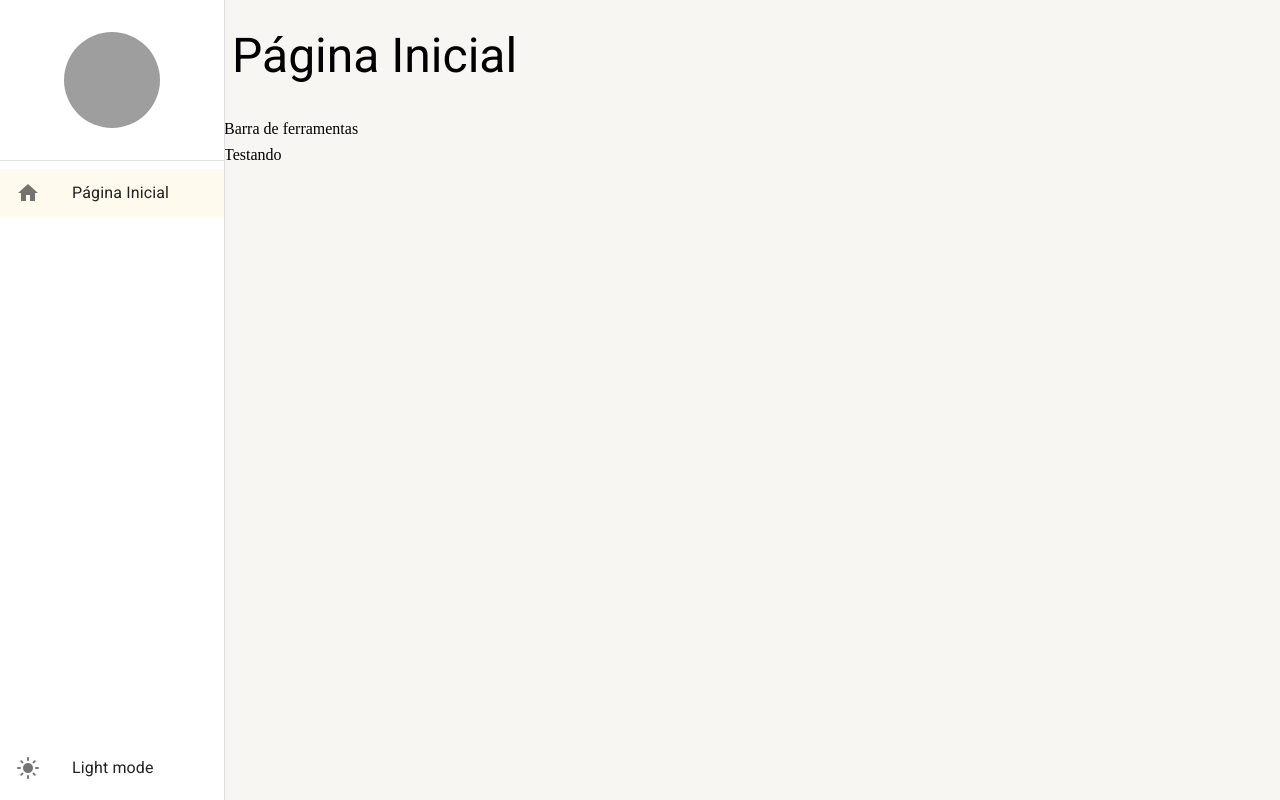
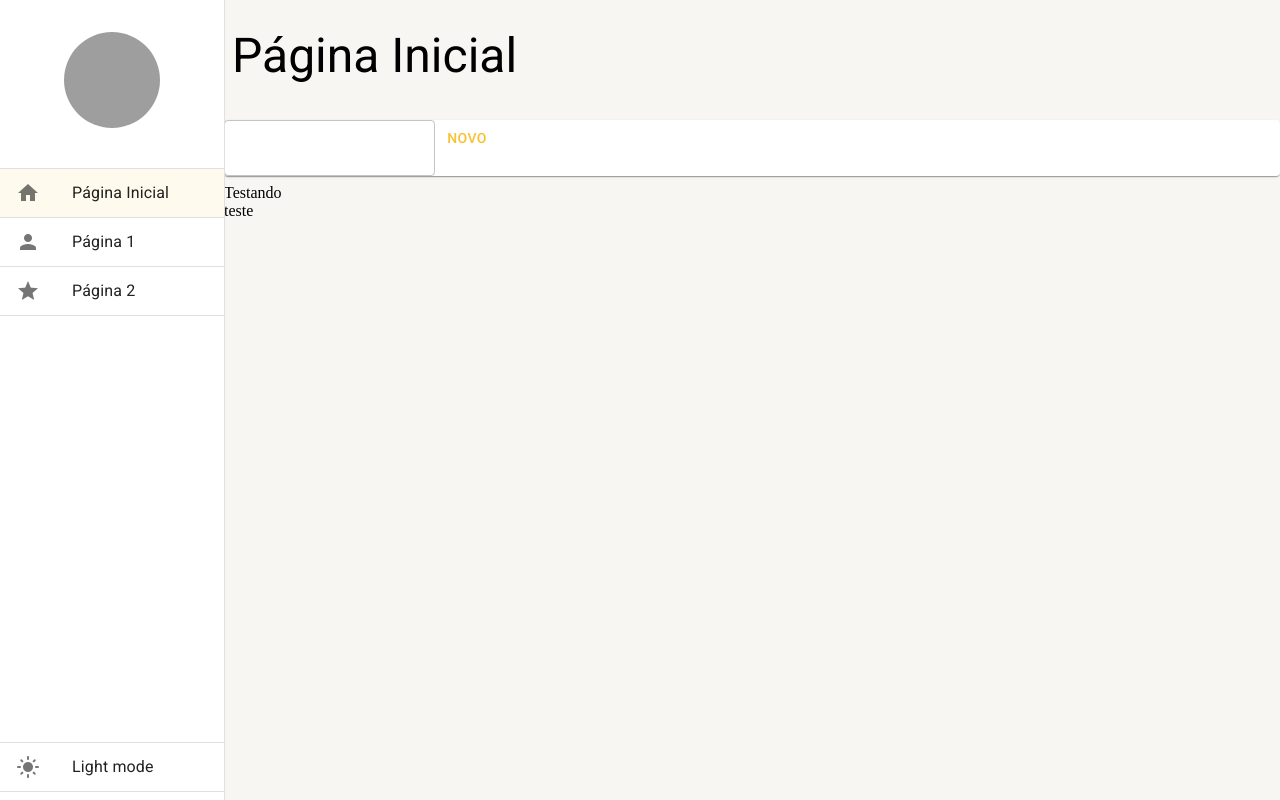
Before and after one commit to pallomagualter/layoutMaterialUI, a React (Create React App) app: page /pagina-inicial in a window 1280 px wide. Built offline with nearby package versions, Linux system fonts and the light colour scheme; grey boxes are pictures that could not be loaded.

Commit message:
feat: added toolbar

```diff
--- a/src/pages/dashboard/Dashboard.tsx
+++ b/src/pages/dashboard/Dashboard.tsx
@@ -1,10 +1,17 @@
+import { Toolbar } from '../../shared/components';
 import { LayoutBaseDePagina } from '../../shared/layouts';
 
 export const Dashboard: React.FC = () => {
 
   return (
-    <LayoutBaseDePagina title='Página Inicial' toolbar={<>Barra de ferramentas</>}>
+    <LayoutBaseDePagina
+      title='Página Inicial'
+      toolbar={(
+        <Toolbar />
+      )}
+    >
       Testando
+      <footer>teste</footer>
     </LayoutBaseDePagina>
   );
 };
--- a/src/routes/index.tsx
+++ b/src/routes/index.tsx
@@ -13,7 +13,17 @@ export const AppRoutes = () => {
         icon: 'home',
         path: '/pagina-inicial',
         label: 'Página Inicial',
-      }
+      },
+      {
+        icon: 'person',
+        path: '/pagina-um',
+        label: 'Página 1',
+      },
+      {
+        icon: 'star',
+        path: '/pagina-dois',
+        label: 'Página 2',
+      },
     ]);
   }, []);
 
--- a/src/shared/components/index.ts
+++ b/src/shared/components/index.ts
@@ -1 +1,2 @@
 export * from './menu-lateral/MenuLateral';
+export * from './toolbar/Toolbar';
--- a/src/shared/components/menu-lateral/MenuLateral.tsx
+++ b/src/shared/components/menu-lateral/MenuLateral.tsx
@@ -1,5 +1,4 @@
-import { Avatar, Divider, Drawer, Icon, List, ListItemButton, ListItemIcon, ListItemText, useMediaQuery, useTheme } from '@mui/material';
-import { Box } from '@mui/system';
+import { Avatar, Box, Divider, Drawer, Icon, List, ListItemButton, ListItemIcon, ListItemText, useMediaQuery, useTheme } from '@mui/material';
 import { useMatch, useNavigate, useResolvedPath } from 'react-router-dom';
 import { useDrawerContext, useAppThemeContext } from '../../contexts';
 
@@ -50,11 +49,11 @@ export const MenuLateral: React.FC = ({ children }) => {
             />
           </Box>
 
+          <Box flex={1} >
+            <List component='nav'  >
+              {drawerOptions.map(drawerOption => (
+                <>
                   <Divider />
-
-          <Box flex={1} >
-            <List component='nav'>
-              {drawerOptions.map(drawerOption => (
                   <ListItemLink
                     key={drawerOption.path}
                     icon={drawerOption.icon}
@@ -62,18 +61,22 @@ export const MenuLateral: React.FC = ({ children }) => {
                     label={drawerOption.label}
                     onClick={smDown ? toggleDrawerOpen : undefined}
                   />
+                </>
               ))}
+              <Divider />
             </List>
           </Box>
 
           <Box>
             <List component='nav'>
+              <Divider />
               <ListItemButton onClick={toggleTheme}>
                 <ListItemIcon>
                   <Icon>{themeIconName}</Icon>
                 </ListItemIcon>
                 <ListItemText primary={themeName} />
               </ListItemButton>
+              <Divider />
             </List>
           </Box>
 
--- /dev/null
+++ b/src/shared/components/toolbar/Toolbar.tsx
@@ -0,0 +1,11 @@
+import { Box, Button, Paper, TextField } from '@mui/material';
+
+export const Toolbar: React.FC = () => {
+  return (
+    <Box component={Paper}>
+      <TextField />
+
+      <Button>Novo</Button>
+    </Box>
+  );
+};
--- a/src/shared/contexts/ThemeContext.tsx
+++ b/src/shared/contexts/ThemeContext.tsx
@@ -1,6 +1,5 @@
 import { createContext, useCallback, useState, useContext, useMemo } from 'react';
-import { ThemeProvider } from '@mui/material';
-import { Box } from '@mui/system';
+import { Box, ThemeProvider } from '@mui/material';
 
 import { DarkTheme, LightTheme } from './../themes';
 
--- a/src/shared/layouts/LayoutBaseDePagina.tsx
+++ b/src/shared/layouts/LayoutBaseDePagina.tsx
@@ -1,6 +1,5 @@
 import { ReactNode } from 'react';
-import { Box } from '@mui/system';
-import { Icon, IconButton, Theme, Typography, useMediaQuery, useTheme } from '@mui/material';
+import { Box, Icon, IconButton, Theme, Typography, useMediaQuery, useTheme } from '@mui/material';
 
 import { useDrawerContext } from '../contexts';
 
```
Lines whose indentation alone changed are shown as unchanged.
